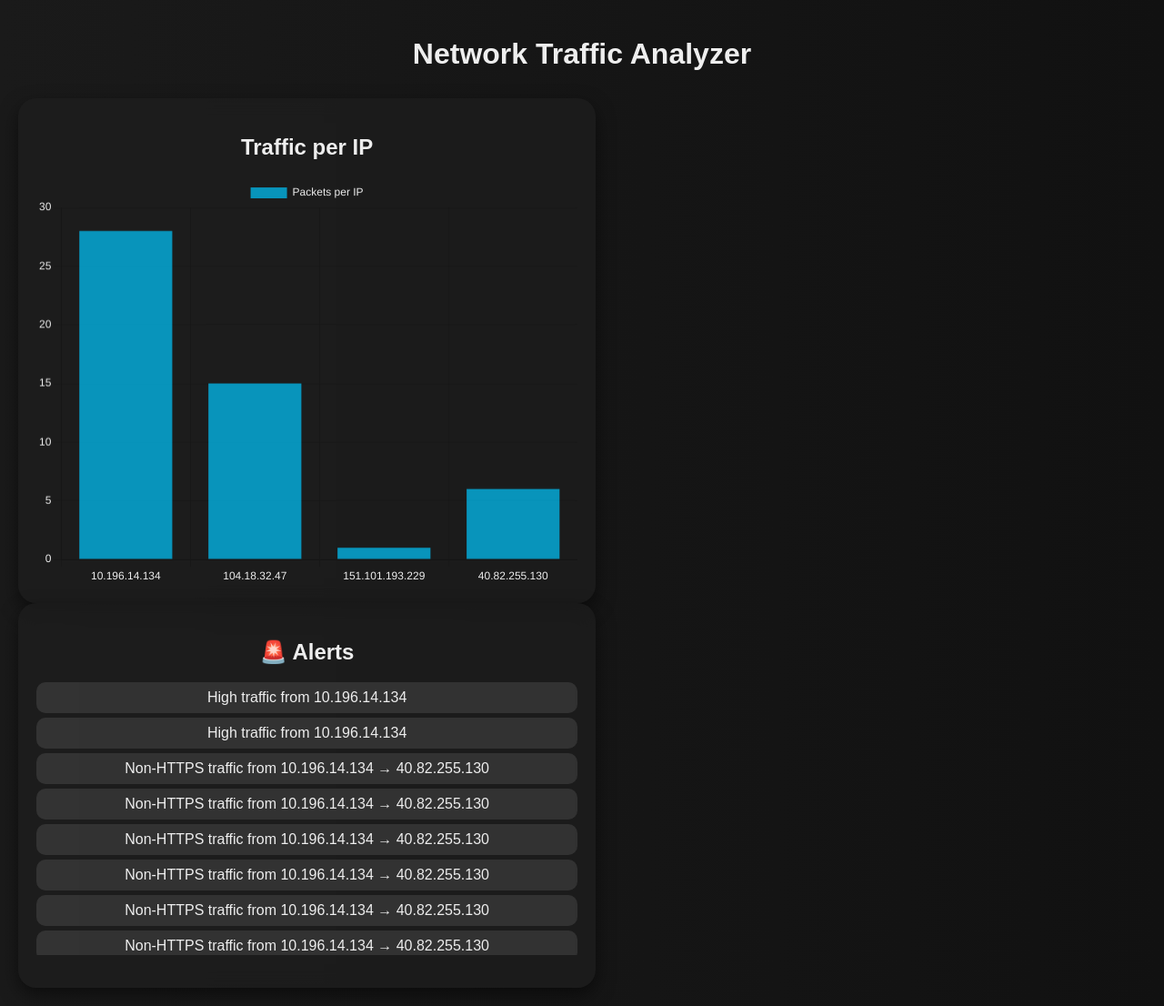
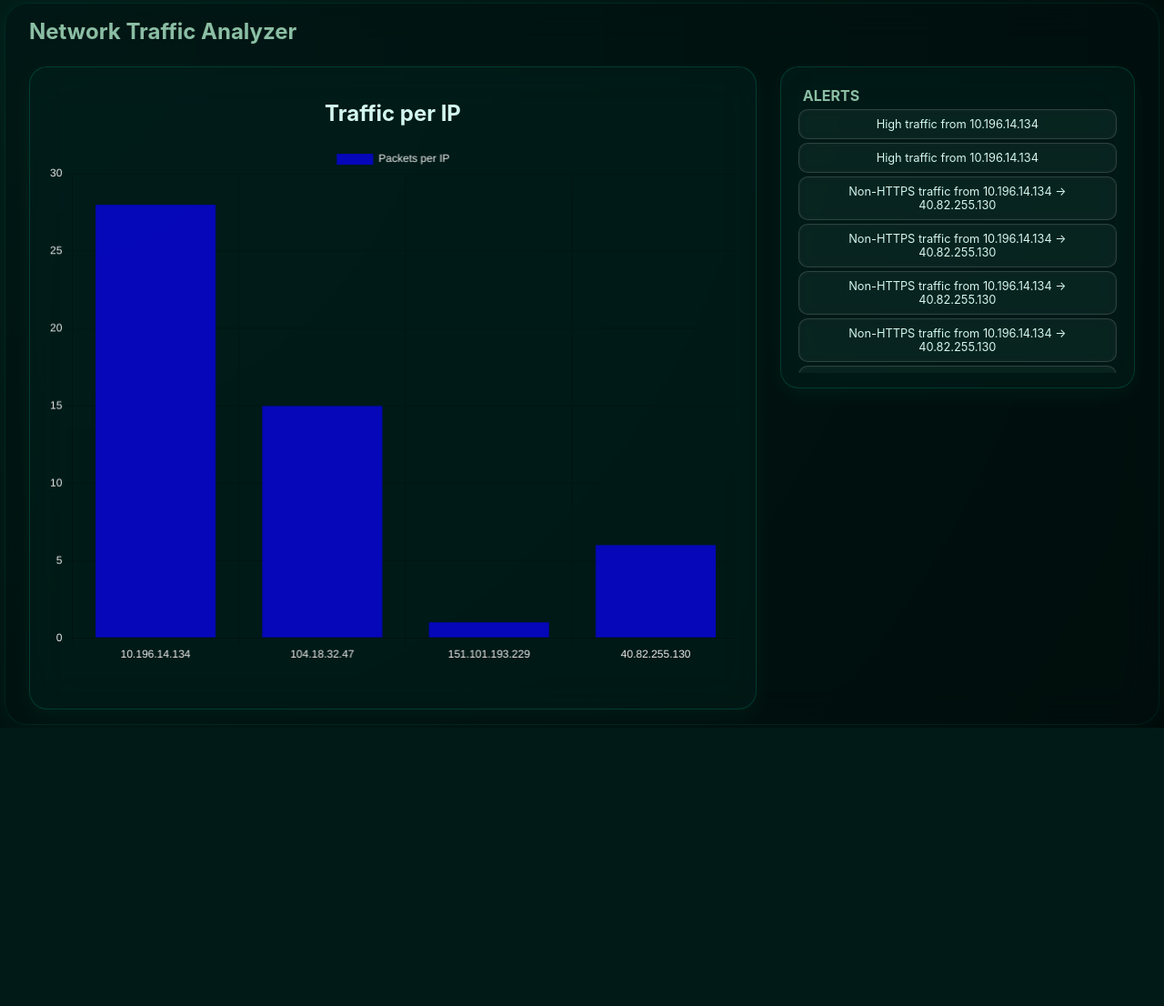
Before and after one commit to esanchez08/Network-Traffic-Analyzer, a Flask app: page / in a window 1280 px wide. Shown: the whole page at 91% size. After the commit the page ends 800 px from the top, so only its background shows below. Run offline with Flask 3, Linux system fonts and the light colour scheme.

Commit message:
dashboard appearance

```diff
--- a/webapp/static/script.js
+++ b/webapp/static/script.js
@@ -17,7 +17,7 @@ async function fetchData() {
       datasets: [{
         label: 'Packets per IP',
         data: counts,
-        backgroundColor: 'rgba(0, 200, 255, 0.7)'
+        backgroundColor: 'rgba(8, 0, 255, 0.7)'
       }]
     },
     options: {
@@ -32,7 +32,7 @@ async function fetchData() {
     }
   });
 
-  // Update alerts
+
   const alertsList = document.getElementById("alerts");
   alertsList.innerHTML = "";
   data.alerts.forEach(alert => {
@@ -42,5 +42,5 @@ async function fetchData() {
   });
 }
 
-setInterval(fetchData, 3000);
+setInterval(fetchData, 3000000);
 fetchData();
--- a/webapp/static/style.css
+++ b/webapp/static/style.css
@@ -1,51 +1,144 @@
 body {
-  font-family: Arial, sans-serif;
-  background: linear-gradient(to right, #1a1a1a, #111);
-  color: #eee;
+  font-family: 'Inter', sans-serif;
+  background: radial-gradient(circle at top left, #021b17, #010a08);
+  color: #d3f7ef;
   margin: 0;
-  padding: 20px;
+  padding: 0;
+  text-align: center;
+  height: 100vh;
+  overflow: hidden;
+  display: flex;
+  align-items: center;
+  justify-content: center;
 }
 
+.main-container{
+  width: 95vw;
+  height: 95vh;
+  max-width: 1600px;
+  max-height: 900px;
+  padding: 2vh 2vw;
+  border-radius: 25px;
+  background: rgba(0, 20, 20, 0.35);
+  border: 1px solid rgba(0, 255, 200, 0.08);
+  box-shadow: 0 0 30px rgba(0, 255, 200, 0.05);
+  backdrop-filter: blur(20px);
+  -webkit-backdrop-filter: blur(20px);
+  display: flex;
+  flex-direction: column;
+  gap: 2vh;
+  overflow: hidden;
+}
+
+
 h1 {
-  text-align: center;
-  margin-bottom: 30px;
-  font-size: 2rem;
+  align-items: center;
+  margin: 0 0 1vh 0;
+  font-size: clamp(1.5rem, 3vh, 2.2rem);
+  color: #8bbea4;
+  text-align: left;
+  flex-shrink: 0;
 }
+
+h3 {
+  text-align: left;
+  padding: 5px;
+  margin: 0;
+  color: #8bbea4;
+  font-size: clamp(1rem, 2vh, 1.2rem);
+}
+
 
 .dashboard {
   display: flex;
-  flex-direction: row;
-  justify-content: space-between; /* space between left/right boxes */
-  align-items: flex-start;        /* top-align both boxes */
-  gap: 20px;
-  flex-wrap: nowrap;              /* don’t let them wrap */
+  justify-content: center;
+  align-items: stretch;
+  gap: 2vw;
+  width: 100%;
+  flex: 1;
+  min-height: 0;
 }
 
-.box {
-  width: 48%;
-  min-width: 300px;               /* prevent shrinking too much */
-  background: rgba(30, 30, 30, 0.7);
+
+.chart-box {
+  flex: 1;
+  max-width: 65%;
+  background: rgba(0, 40, 35, 0.35);
+  border: 1px solid rgba(0, 255, 200, 0.15);
   border-radius: 20px;
-  padding: 20px;
-  box-shadow: 0 8px 20px rgba(0, 0, 0, 0.5);
-  backdrop-filter: blur(10px);
+  padding: 2vh 1.5vw;
+  box-shadow: 0 8px 25px rgba(0, 255, 200, 0.05);
+  backdrop-filter: blur(25px);
+  transition: all 0.3s ease;
+  display: flex;
+  flex-direction: column;
+  overflow: hidden;
 }
 
-canvas {
-  background: rgba(0, 0, 0, 0);
+.chart-box:hover {
+  border-color: rgba(0, 255, 200, 0.4);
+  box-shadow: 0 8px 30px rgba(0, 255, 200, 0.1);
+  transform: scale(1.02);
 }
+
+
+.alerts-box {
+  flex: 0 0 30%;
+  max-width: 350px;
+  max-height: 40vh;
+  background: rgba(0, 40, 35, 0.35);
+  border: 1px solid rgba(0, 255, 200, 0.15);
+  border-radius: 20px;
+  padding: 2vh 1.5vw;
+  box-shadow: 0 8px 25px rgba(0, 255, 200, 0.05);
+  backdrop-filter: blur(25px);
+  transition: all 0.3s ease;
+  display: flex;
+  flex-direction: column;
+  overflow: hidden;
+}
+
+.alerts-box:hover {
+  border-color: rgba(0, 255, 200, 0.4);
+  box-shadow: 0 8px 30px rgba(0, 255, 200, 0.1);
+  transform: scale(1.02);
+}
+
+
+
 
 ul {
   list-style: none;
   padding: 0;
-  max-height: 300px;
+  text-align: center;
+  margin: 0;
   overflow-y: auto;
-  text-align: center;
+  flex: 1;
+  scrollbar-width: none; /* Firefox */
+  -ms-overflow-style: none; /* IE and Edge */
+}
+
+/* Hide scrollbar for Chrome, Safari and Opera */
+ul::-webkit-scrollbar {
+  display: none;
 }
 
 li {
-  background: rgba(255, 255, 255, 0.1);
-  padding: 8px;
-  margin-bottom: 5px;
+  background: rgba(255, 255, 255, 0.03);
+  border: 1px solid rgba(255, 255, 255, 0.15);
+  padding: 1vh 1vw;
+  margin-bottom: 0.5vh;
   border-radius: 10px;
+  backdrop-filter: blur(5px);
+  transition: all 0.3s ease;
+  box-shadow: inset 0 0 5px rgba(255, 255, 255, 0.05);
+  font-size: clamp(0.8rem, 1.5vh, 1rem);
 }
+
+
+#alerts li:hover {
+  border-color: rgba(0, 255, 200, 0.4);
+  transform: scale(1.04);
+  box-shadow: 0 4px 20px rgba(0, 255, 200, 0.15);
+  cursor: pointer;
+}
--- a/webapp/templates/index.html
+++ b/webapp/templates/index.html
@@ -7,18 +7,20 @@
   <script src="/static/script.js" defer></script>
   <link rel="stylesheet" href="/static/style.css">
 </head>
-<body style="background-color: #111; color: #eee; text-align: center; font-family: Arial;">
-  <h1> Network Traffic Analyzer</h1>
-  <div class="dashboard">
-    <div class="box" id="chart-box">
-      <h2> Traffic per IP</h2>
-      <canvas id="trafficChart" width="400" height="300"></canvas>
-    </div>
-    </div>
-      <div class="box" id="aler-box">
-        <h2>🚨 Alerts</h2>
+<body>
+  <div class="main-container">
+    <h1>Network Traffic Analyzer</h1>
+
+    <div class="dashboard">
+      <div class="chart-box" id="chart-box">
+        <h2>Traffic per IP</h2>
+        <canvas id="trafficChart" width="400" height="300"></canvas>
+      </div>
+      <div class="alerts-box" id="alerts-box">
+        <h3>ALERTS</h3>
         <ul id="alerts"></ul>
       </div>
     </div>
+  </div>
 </body>
 </html>
```
Also changed, not shown: analyzer/data/traffic.json (+13 -15 lines).
